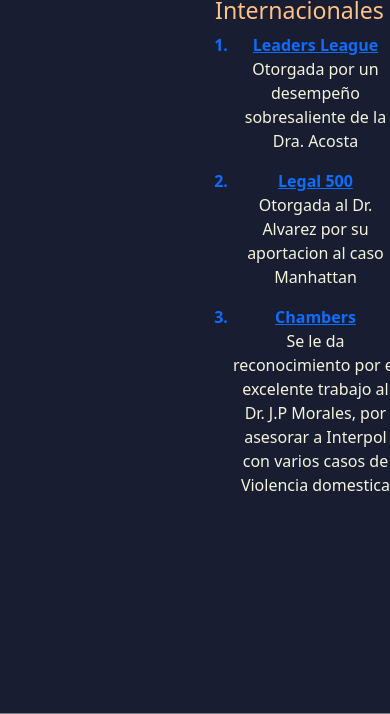
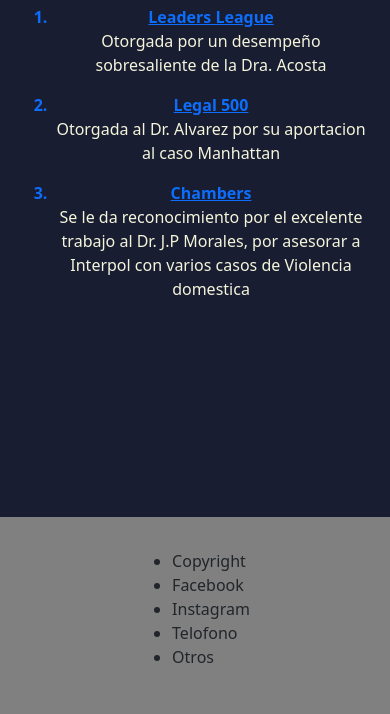
Before and after one commit to Juanma2305/corpAbog, a website: page pages/reconocimiento.html in a window 390 px wide. Shown: the part 296-1010 px from the top of the page. Drawn offline with nearby package versions, Linux system fonts and the light colour scheme.

Commit message:
se arregla recon

```diff
--- a/scss/prueba.scss
+++ b/scss/prueba.scss
@@ -200,10 +200,11 @@
   }
   .reconocimientos{
     display: flex;
-    width: 100%;
     flex-direction: column;
     text-align: center;
     flex-wrap: wrap;
+    padding-left: 5%;
+    padding-right: 5%;
   }
   .preguntasFrecuentes{
     padding: 100px;
@@ -221,5 +222,4 @@
     justify-content: center;
     background-color: $colorTerciario;
   }
-
 }
```
Also changed, not shown: pages/reconocimiento.html (+0 -2 lines), pages/tarifas.html (+2 -6 lines), scss/prueba.css, 1 other file.
